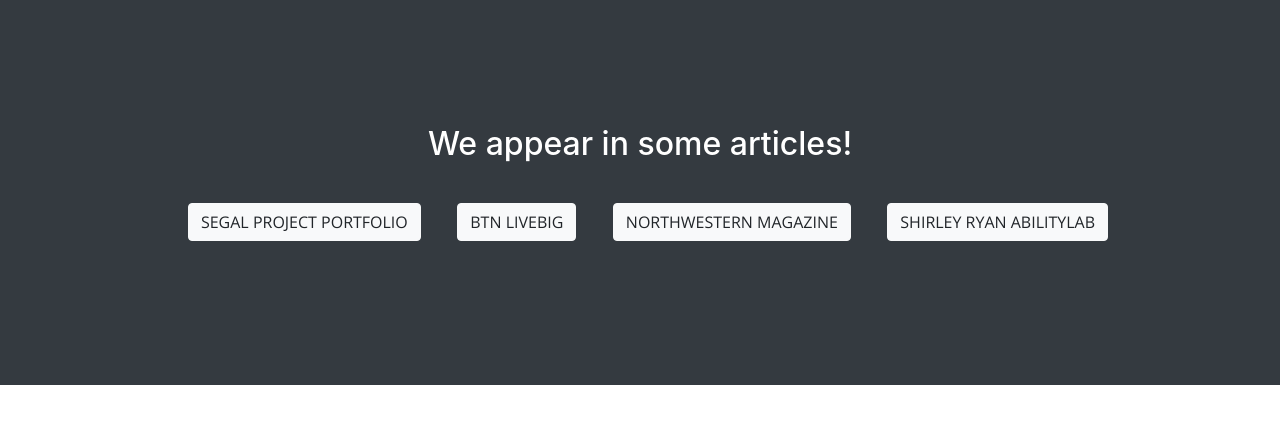
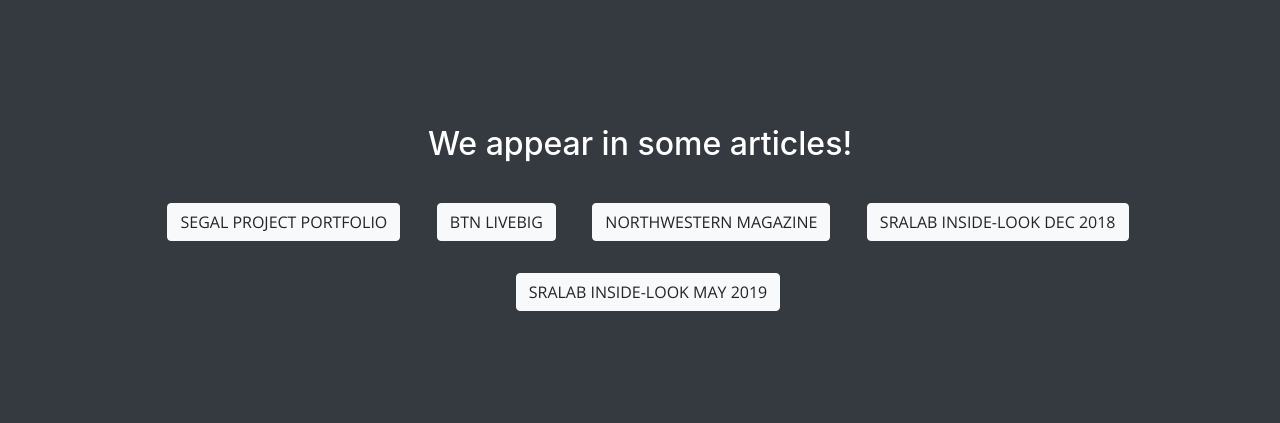
Before and after one commit to alligatortail/alligatortail, a website with bundled scripts: page index.html in a window 1280 px wide. Shown: the part 4602-5025 px from the top of the page. Before the commit the page ends 4987 px from the top, so only its background shows below. Built offline with nearby package versions, Linux system fonts and the light colour scheme.

Commit message:
added article button

```diff
--- a/index.html
+++ b/index.html
@@ -315,7 +315,8 @@
 			<button class="btn btn-light btn-xl sr-button" onclick="window.location.href='http://design.northwestern.edu/projects/profiles/the-alligator-tail.html'">Segal Project Portfolio</button>
 			<button class="btn btn-light btn-xl sr-button" onclick ="window.location.href='http://btn.com/2018/11/09/northwestern-pops-a-wheelie-btn-livebig/'">BTN liveBIG</button>
 			<button class="btn btn-light btn-xl sr-button" onclick="window.location.href='https://magazine.northwestern.edu/innovation/the-alligator-tail/'">Northwestern Magazine</button>
-			<button class="btn btn-light btn-xl sr-button" onclick="window.location.href='https://www.sralab.org/inside-look/december-2018-wheelie-training-tool-featured-big-ten-network'">Shirley Ryan AbilityLab</button>
+      <button class="btn btn-light btn-xl sr-button" onclick="window.location.href='https://www.sralab.org/inside-look/december-2018-wheelie-training-tool-featured-big-ten-network'">SRALab Inside-Look Dec 2018</button>
+      <button class="btn btn-light btn-xl sr-button" onclick="window.location.href='https://www.sralab.org/inside-look/may-2019-lift-mission-moment-homewood-pts-idea-sparks-collaborative-project-wheelchair'">SRALab Inside-Look May 2019</button>
 		</div>
 	  </div>
     </section>
```
